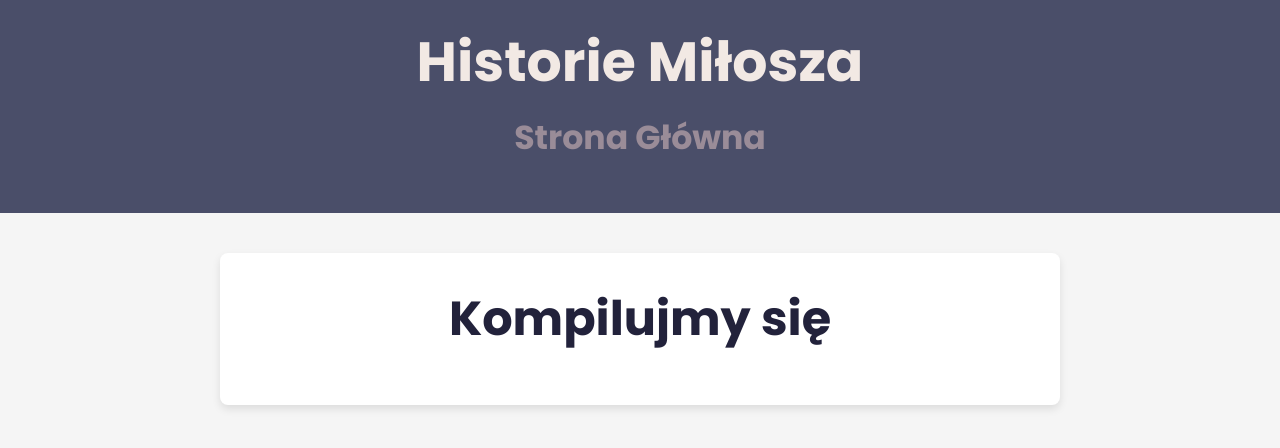
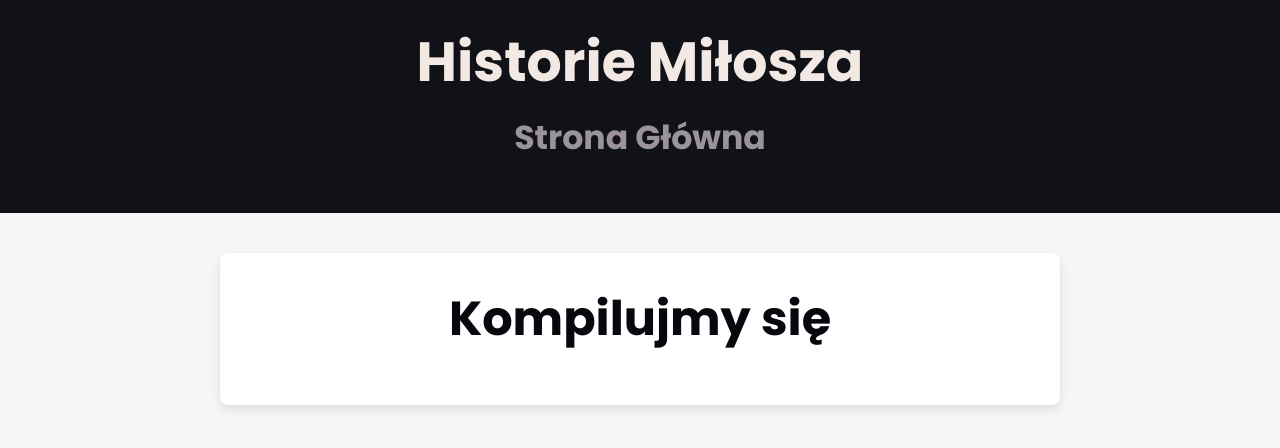
Before and after one commit to takidebil/fanfiki, a plain HTML site: page index.html in a window 1280 px wide. Drawn offline with Linux system fonts and the light colour scheme.

Commit message:
Zmiana Styli CSS

```diff
--- a/style.css
+++ b/style.css
@@ -6,10 +6,10 @@
 }
 
 :root {
-  --SpaceCadet: #22223B;
-  --UltraViolet: #4A4E69;
-  --RoseQuartz: #9A8C98;
-  --PaleDogwood: #C9ADA7;
+  --SpaceCadet: #07070d;
+  --UltraViolet: #111218;
+  --RoseQuartz: #9a9399;
+  --PaleDogwood: #cbbab6;
   --Isabelline: #F2E9E4;
 }
 
@@ -61,7 +61,7 @@ header a:hover {
 }
 
 div {
-  color: #22223B;
+  color: var(--SpaceCadet);
   max-width: 800px;
   margin: 40px auto;
   background: white;
```
